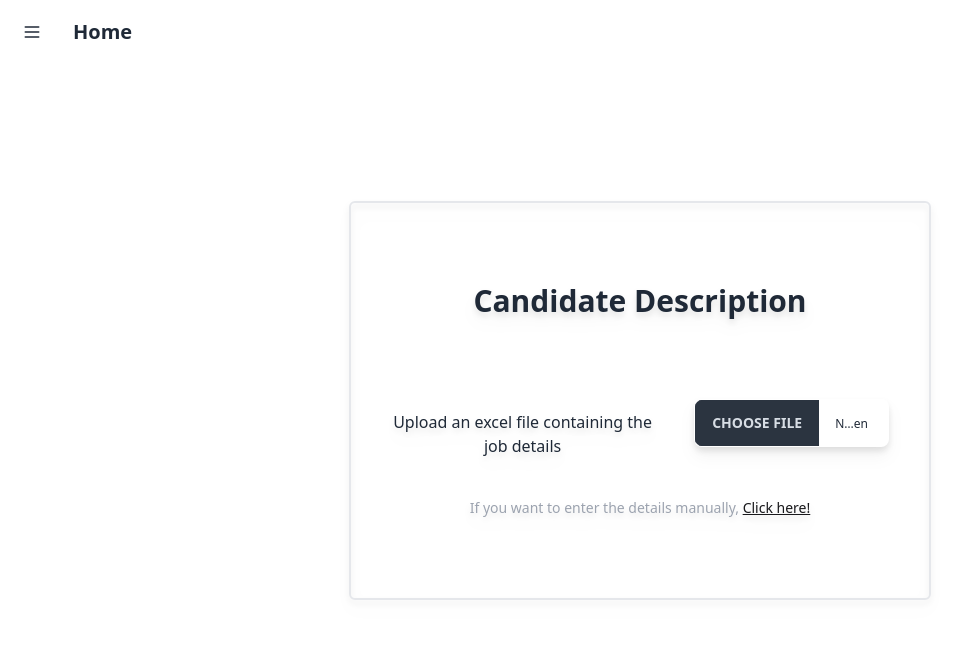
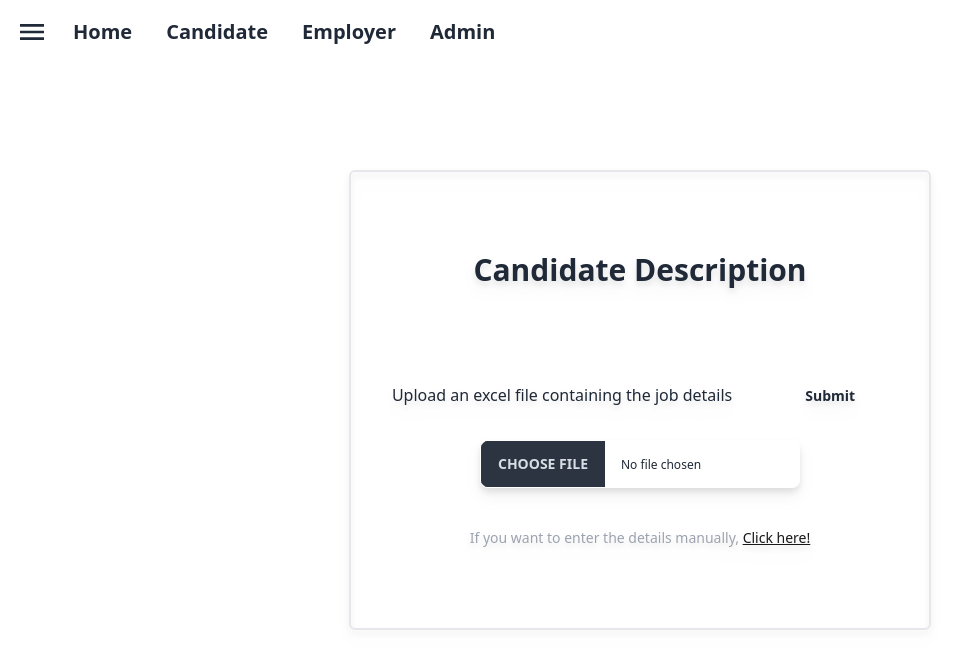
Before and after one commit to Razeeeeeeeeeee/Freelance, a React (Vite) app in the folder frontend/: page /candidate in a window 1280 px wide. Shown: the top 668 px of the page, without its empty margins (0-974 px from the left). Built offline with nearby package versions, Linux system fonts and the light colour scheme.

Commit message:
Added support for navigation

```diff
--- a/frontend/src/components/card.jsx
+++ b/frontend/src/components/card.jsx
@@ -2,7 +2,7 @@ import React from "react"
 
 export default function(props){
     return(
-        <div className="flex flex-col justify-center h-screen px-0">
+        <div className="flex flex-col justify-center px-0 h-screen">
             <div className="grid grid-flow-col grid-cols-11">
                 <div className="sm:border-solid sm:border-2 rounded-md py-20 px-0 drop-shadow-lg grid col-span-5 col-start-4">
                     {props.children}
--- a/frontend/src/components/navbar.jsx
+++ b/frontend/src/components/navbar.jsx
@@ -7,15 +7,32 @@ export default function(){
     return(
         <nav className="absolute w-full">
             <div className="navbar bg-base-100">
-                <div className="flex-none">
-                    <button className="btn btn-square btn-ghost">
-                    <svg xmlns="http://www.w3.org/2000/svg" fill="none" viewBox="0 0 24 24" className="inline-block w-5 h-5 stroke-current"><path strokeLinecap="round" strokeLinejoin="round" strokeWidth="2" d="M4 6h16M4 12h16M4 18h16"></path></svg>
-                    </button>
-                </div>
-                <div className="flex-1">
+
+            <label class="btn btn-circle btn-ghost swap swap-rotate bg-white">
+             <input type="checkbox"  />
+                <svg class="swap-off fill-current" xmlns="http://www.w3.org/2000/svg" width="32" height="32" viewBox="0 0 512 512"><path d="M64,384H448V341.33H64Zm0-106.67H448V234.67H64ZM64,128v42.67H448V128Z"/></svg>
+                <svg class="swap-on fill-current" xmlns="http://www.w3.org/2000/svg" width="32" height="32" viewBox="0 0 512 512"><polygon points="400 145.49 366.51 112 256 222.51 145.49 112 112 145.49 222.51 256 112 366.51 145.49 400 256 289.49 366.51 400 400 366.51 289.49 256 400 145.49"/></svg>
+            </label>
+
+
+
+
+            <div>
+                <div className="flex">
                     <Link className="btn btn-ghost text-xl" to="/">Home</ Link>
                 </div>
+                <div className="flex">
+                    <Link className="btn btn-ghost text-xl" to="/candidate">Candidate</ Link>
+                </div>
+                <div className="flex">
+                    <Link className="btn btn-ghost text-xl" to="/candidate">Employer</ Link>
+                </div>
+                <div className="flex">
+                    <Link className="btn btn-ghost text-xl" to="/candidate">Admin</ Link>
+                </div>
             </div>
+            </div>
+
         </nav>
     )
 }
--- a/frontend/src/pages/candidate.jsx
+++ b/frontend/src/pages/candidate.jsx
@@ -14,13 +14,15 @@ export default function(){
             <div className="font-bold text-3xl">
                 Candidate Description
             </div>
-            <div className="flex justify-center items-baseline pt-20 pr-10 pl-10 align-baseline px-20">
+            <div className="flex justify-center items-baseline pt-16 pr-10 pl-10 align-baseline px-20">
                 <div className="p-0 m-0 pr-10 "> Upload an excel file containing the job details</div>
-                <form>
-                <input className="file-input w-full max-w-xs rounded-lg text-xs" id="f" type="file"></input>
-                </form>
+                <button className="btn btn-ghost m-5 px-3 py-2 rounded-lg" form="file_upload">Submit</button>
             </div>
+            <form id="file_upload">
+                <div className="flex justify-center mt-0 p-0"><input className="flex file-input w-full max-w-xs rounded-lg text-xs " id="f" type="file"></input></div>
+            </form>
             <div className="pt-10 font-light text-gray-400 text-sm">If you want to enter the details manually, <Link className="underline text-zinc-900 " to="/candidate_manual">Click here!</Link> </div>
+
       </Card>
         </>
     )
```
Also changed, not shown: 1 other file (tests, documents, lock files or other folders).
